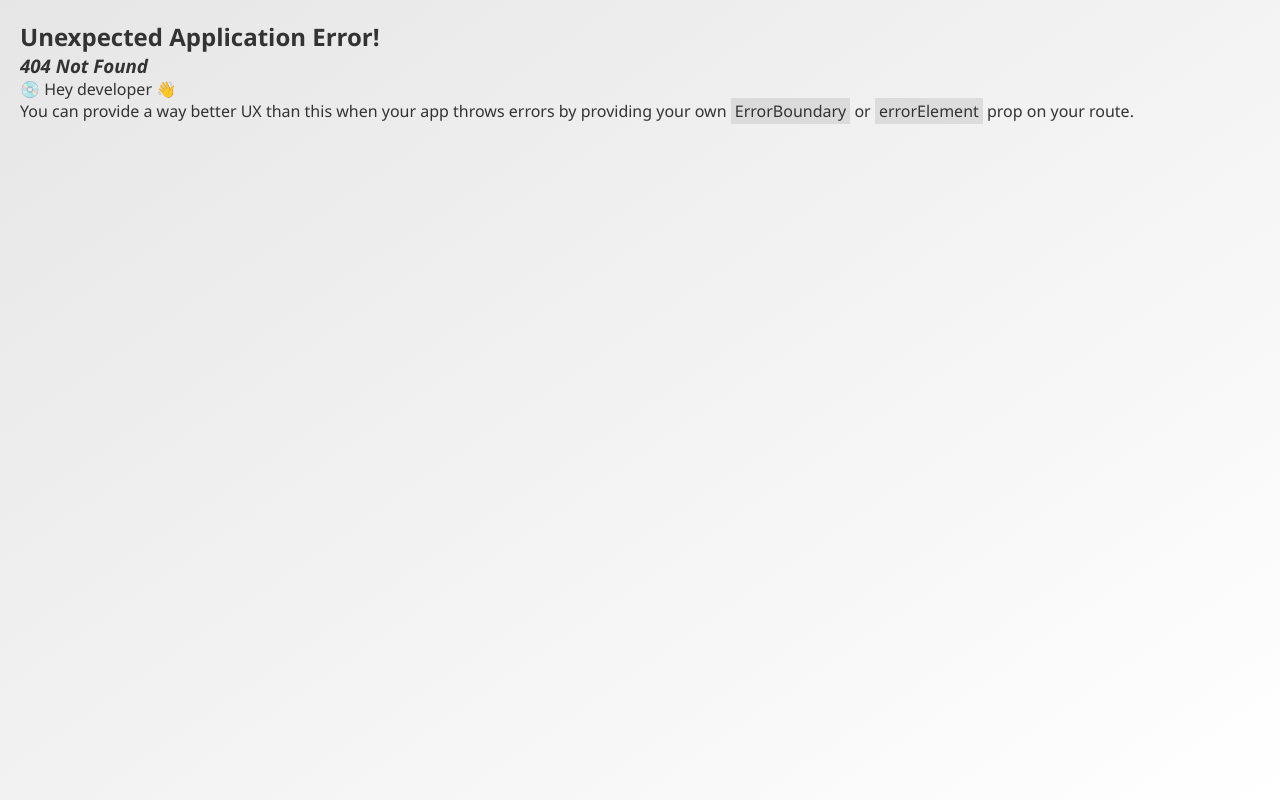
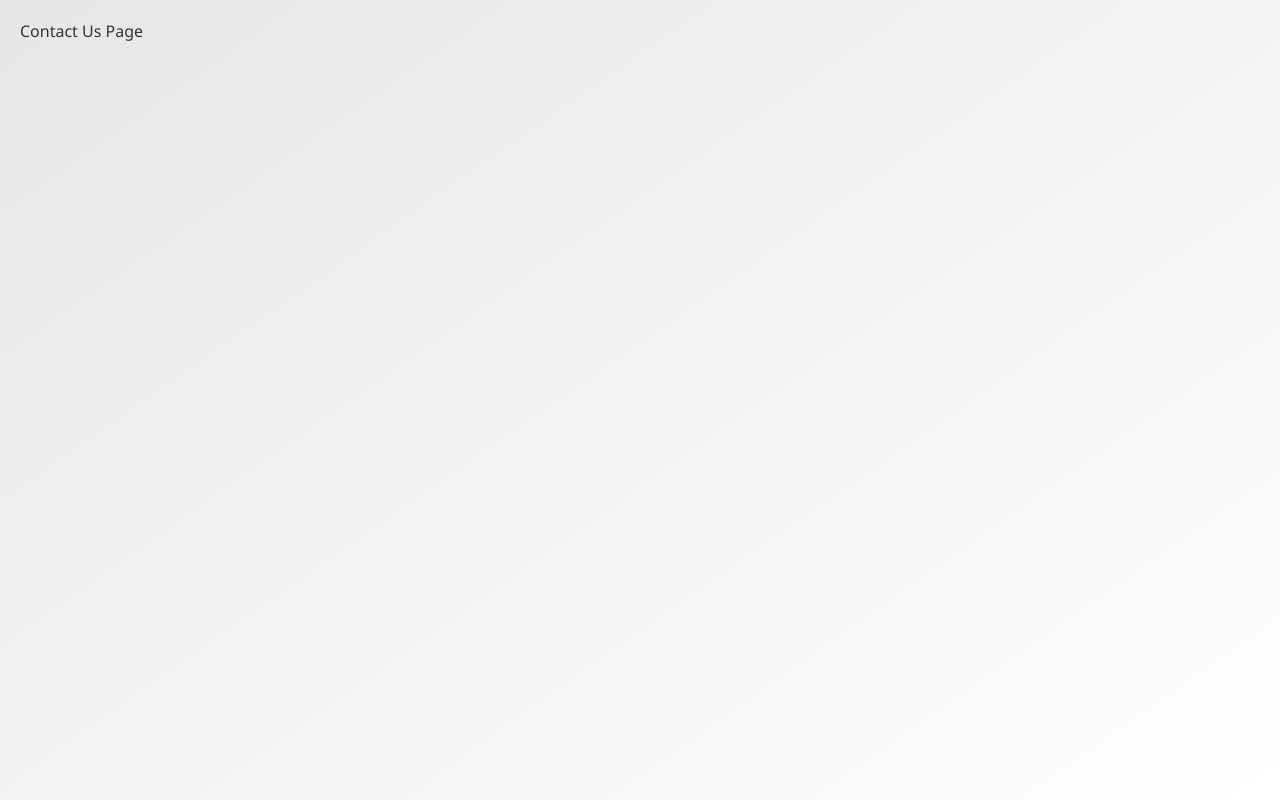
Before and after one commit to ISWARYA-hash8/Eatoos-From-cravings-to-comfort-Swiggy-clone-, a React (Vite) app: page /contact in a window 1280 px wide. Before the commit this address had no page. Built offline with nearby package versions, Linux system fonts and the light colour scheme.

Commit message:
initial changes

```diff
--- a/package.json
+++ b/package.json
@@ -28,6 +28,7 @@
     "cors": "^2.8.5",
     "react": "^19.0.0",
     "react-dom": "^19.0.0",
-    "react-router-dom": "^7.5.0"
+    "react-router": "^6.22.0",
+    "react-router-dom": "^6.22.0"
   }
 }
--- a/src/App.js
+++ b/src/App.js
@@ -5,6 +5,7 @@ import Header from './components/Header';
 import Body from './components/Body';
 import { createBrowserRouter , RouterProvider } from 'react-router-dom';
 import About from './components/About';
+import Contact from './components/Contact';
 
 /* Components of Our Food-Order App
  * Header
@@ -93,6 +94,10 @@ const appRouter = createBrowserRouter([{
   path: "/about",
   element:<About />
 },
+{
+  path: "/contact",
+  element:<Contact />
+},
 ]);
 
 const root = ReactDOM.createRoot(document.getElementById('root'));
--- /dev/null
+++ b/src/components/Contact.js
@@ -0,0 +1,7 @@
+const Contact = () =>{
+    return (
+    <div>Contact Us Page</div>
+    )
+}
+
+export default Contact;
```
Also changed, not shown: 1 other file (tests, documents, lock files or other folders).
